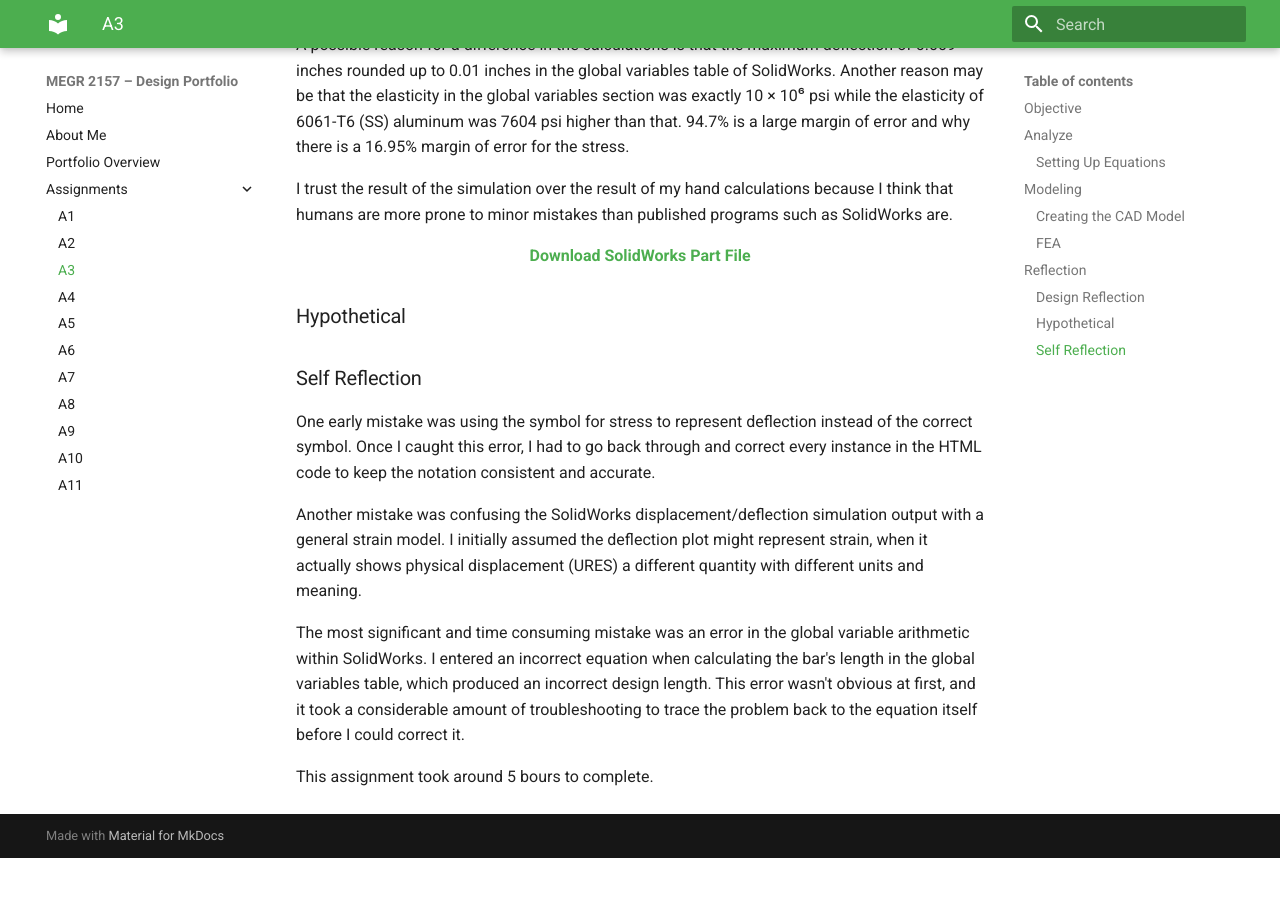
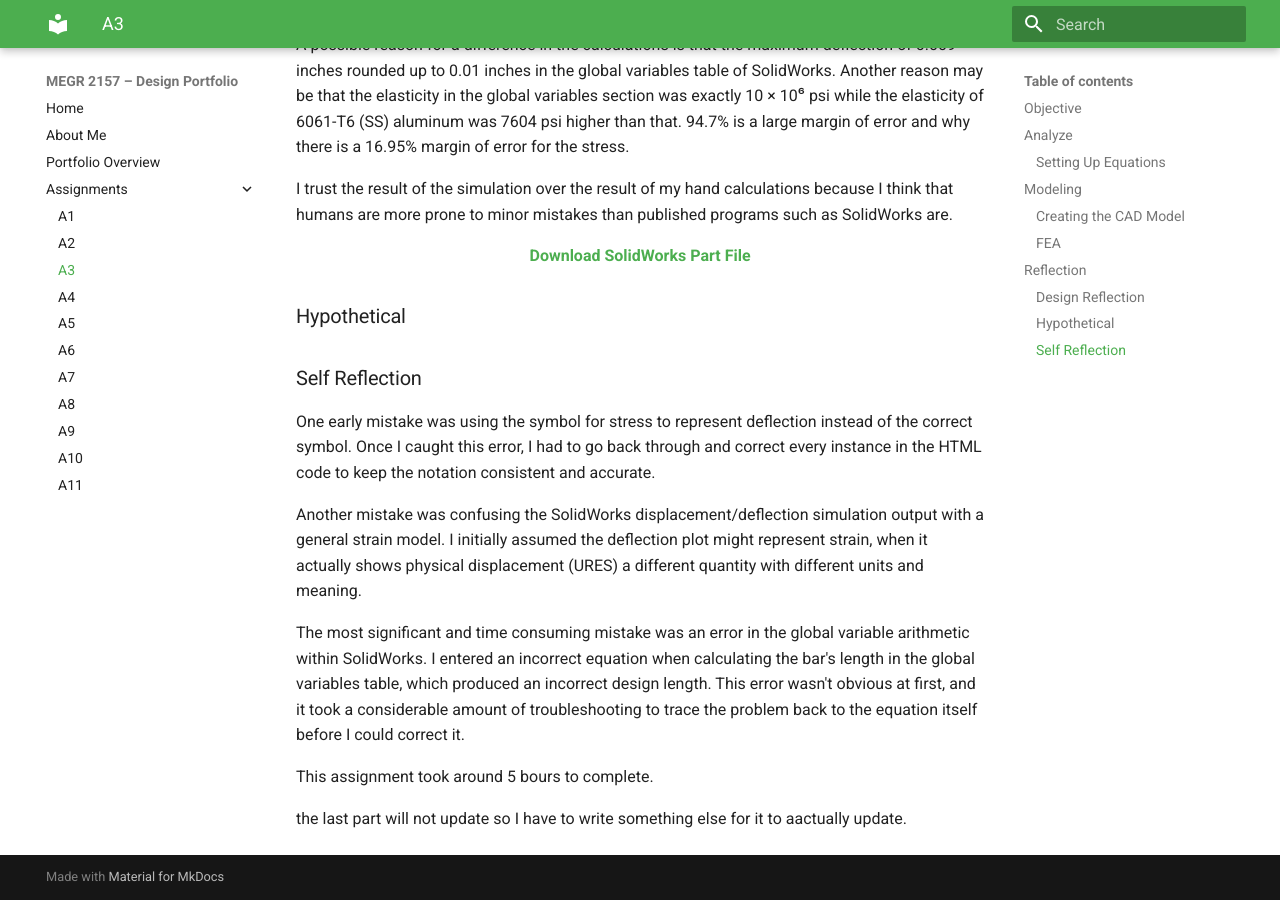
Before and after one commit to SanjayKashyap24/design-projects-portfolio, an MkDocs documentation site: the page built from docs/assignments/A03/index.md, in a window 1280 px wide and 900 px high, scrolled down 5619 px. Built offline with MkDocs 1.6.1 and Material for MkDocs 9.7.7, drawn with Linux system fonts in a browser that asks for light colours; before the commit the page ends 6477 px from its top, so only the background shows below that.

Commit message:
Update index.md with note on last part issue
Added a note regarding the last part not updating properly.

```diff
--- a/docs/assignments/A03/index.md
+++ b/docs/assignments/A03/index.md
@@ -174,3 +174,8 @@ Another mistake was confusing the SolidWorks displacement/deflection simulation
 The most significant and time consuming mistake was an error in the global variable arithmetic within SolidWorks. I entered an incorrect equation when calculating the bar's length in the global variables table, which produced an incorrect design length. This error wasn't obvious at first, and it took a considerable amount of troubleshooting to trace the problem back to the equation itself before I could correct it.
 
 This assignment took around 5 bours to complete.
+
+
+
+
+the last part will not update so I have to write something else for it to aactually update.
```
